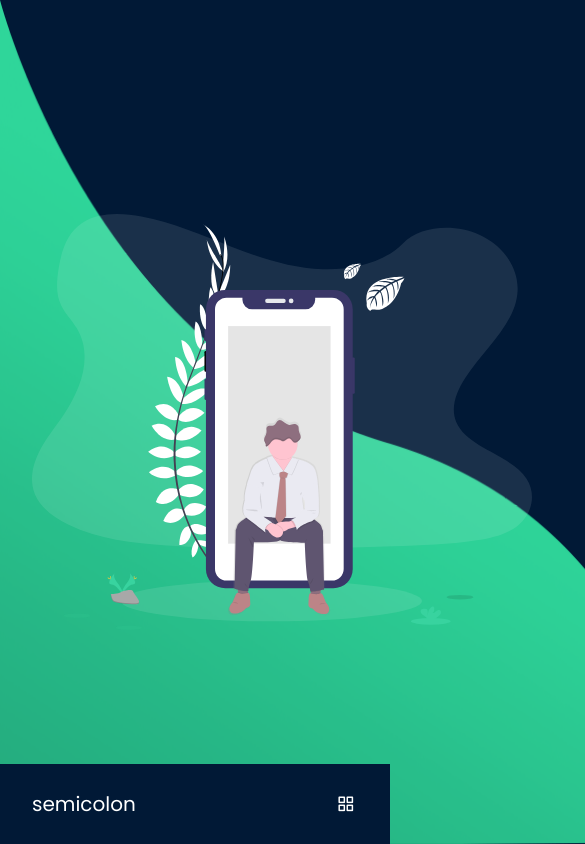
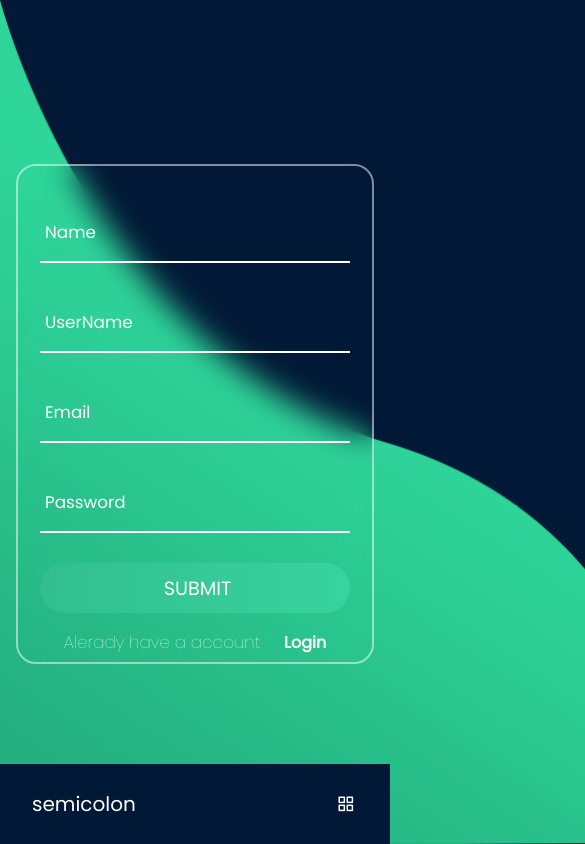
Before and after one commit to Danish1004/online-judge-frontend, a React (Create React App) app: page / in a window 390 px wide. Shown: the top 844 px of the page, 585 px wide, since content can reach past the window. Built offline with nearby package versions, Linux system fonts and the light colour scheme.

Commit message:
Login page made responsive

```diff
--- a/src/pages/login/Login.css
+++ b/src/pages/login/Login.css
@@ -125,3 +125,23 @@ input:valid ~ label {
 .register p a:hover {
   text-decoration: underline;
 }
+@media screen and (max-width: 650px) {
+  .container {
+    grid-template-columns: 1fr;
+    grid-gap: 3rem;
+    padding: 0 1rem;
+  }
+
+  .img {
+    display: none;
+  }
+
+  .form-box {
+    width: 100%;
+    max-width: 400px;
+    margin-bottom: 1rem;
+  }
+  .on1 {
+    font-weight: 300;
+  }
+}
```
